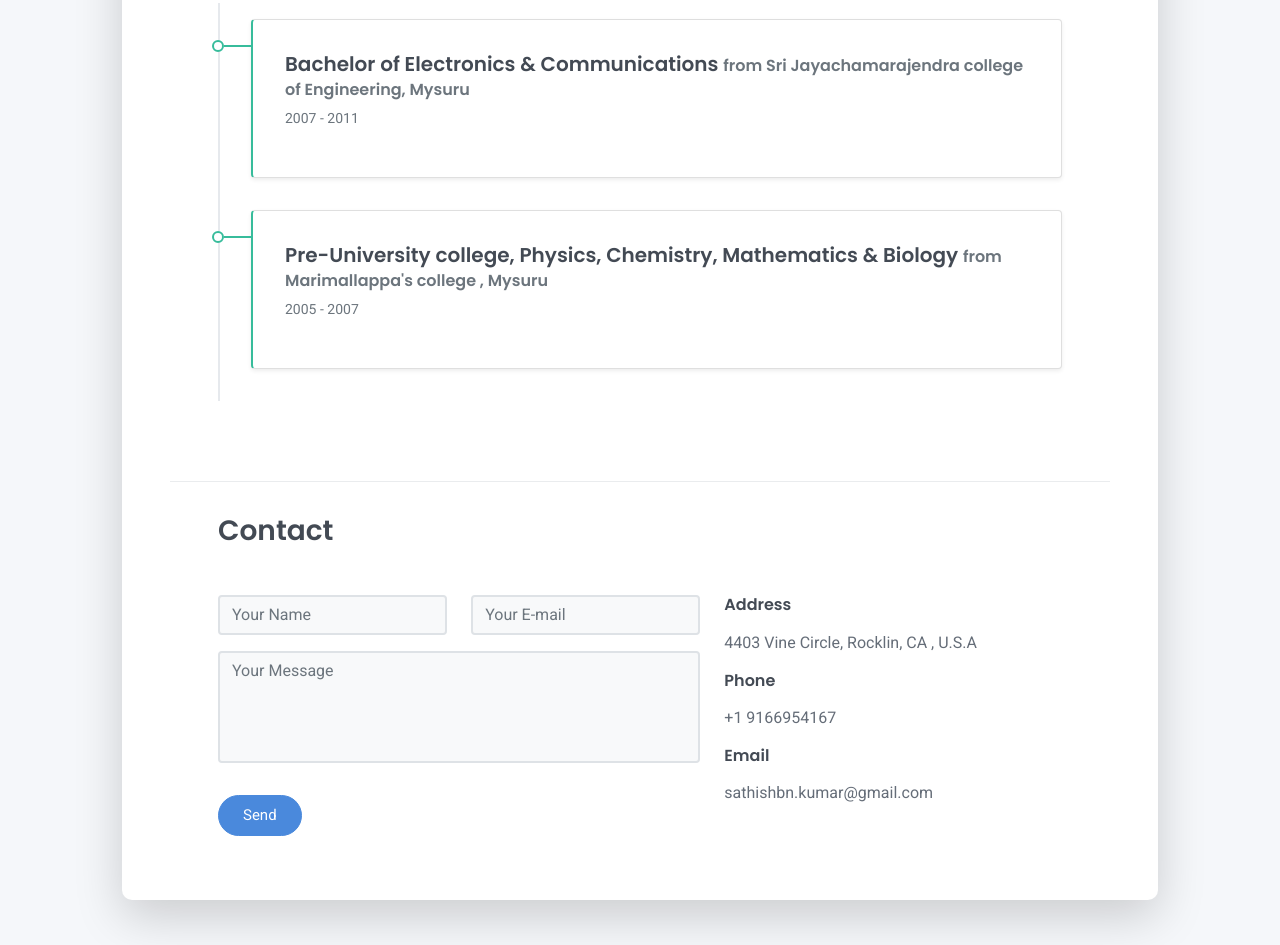
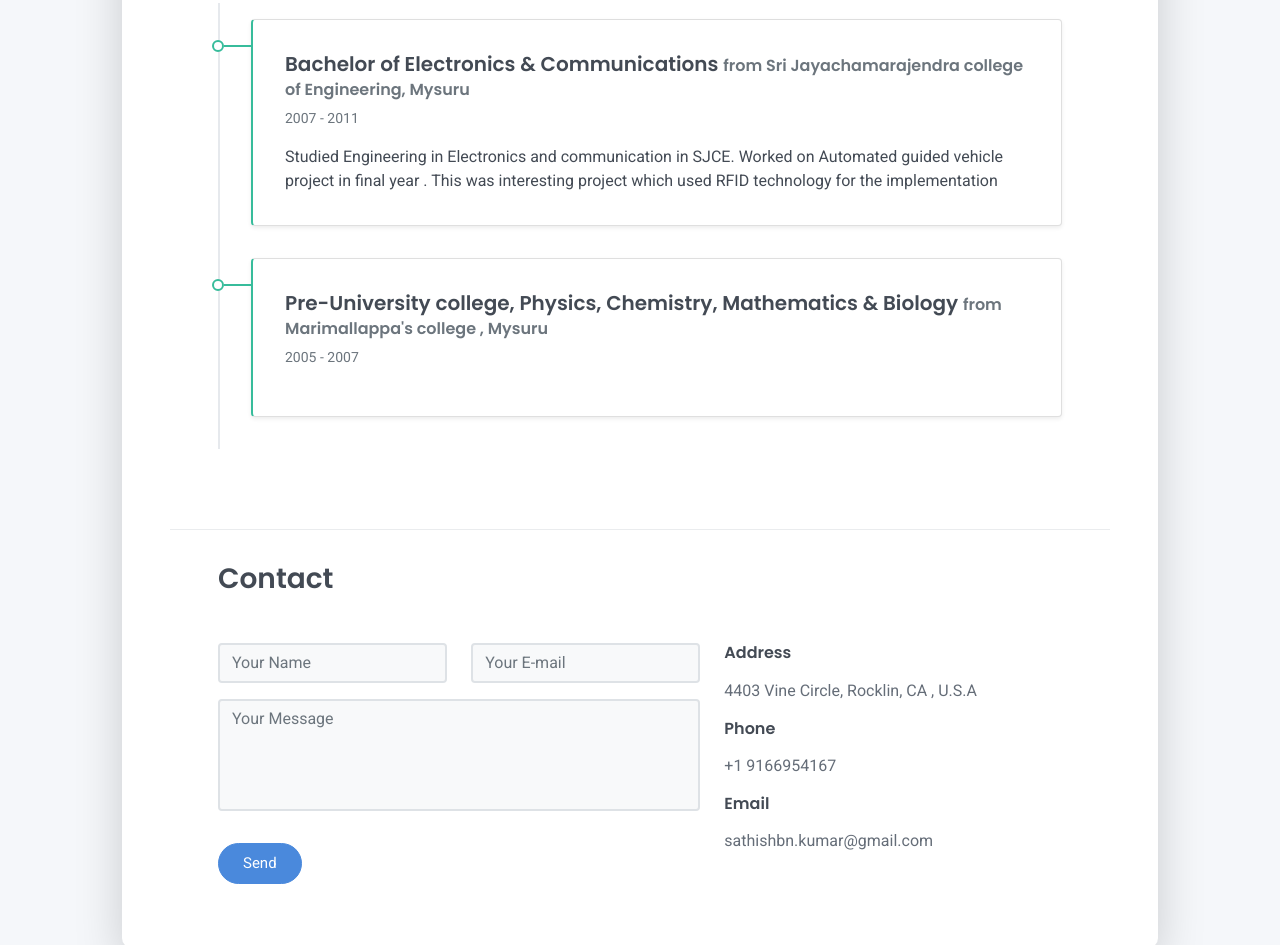
Before and after one commit to Skumarbn/Skumarbn.github.io, a plain HTML site: page index.html in a window 1280 px wide. Shown: the part 1860-2805 px from the top of the page. Drawn offline with Linux system fonts and the light colour scheme.

Commit message:
Update index.html

```diff
--- a/index.html
+++ b/index.html
@@ -174,6 +174,8 @@
         <div class="card-body">
           <div class="h5 mb-1">Bachelor of Electronics & Communications <span class="text-muted h6">from Sri Jayachamarajendra college of Engineering, Mysuru</span></div>
           <div class="text-muted text-small mb-2">2007 - 2011</div>
+          <div>Studied Engineering in Electronics and communication in SJCE. Worked on Automated guided vehicle project in final year . This was interesting project which used RFID technology for the implementation</div>
+
        </div>
       </div>
       <div class="timeline-card timeline-card-success card shadow-sm">
```
